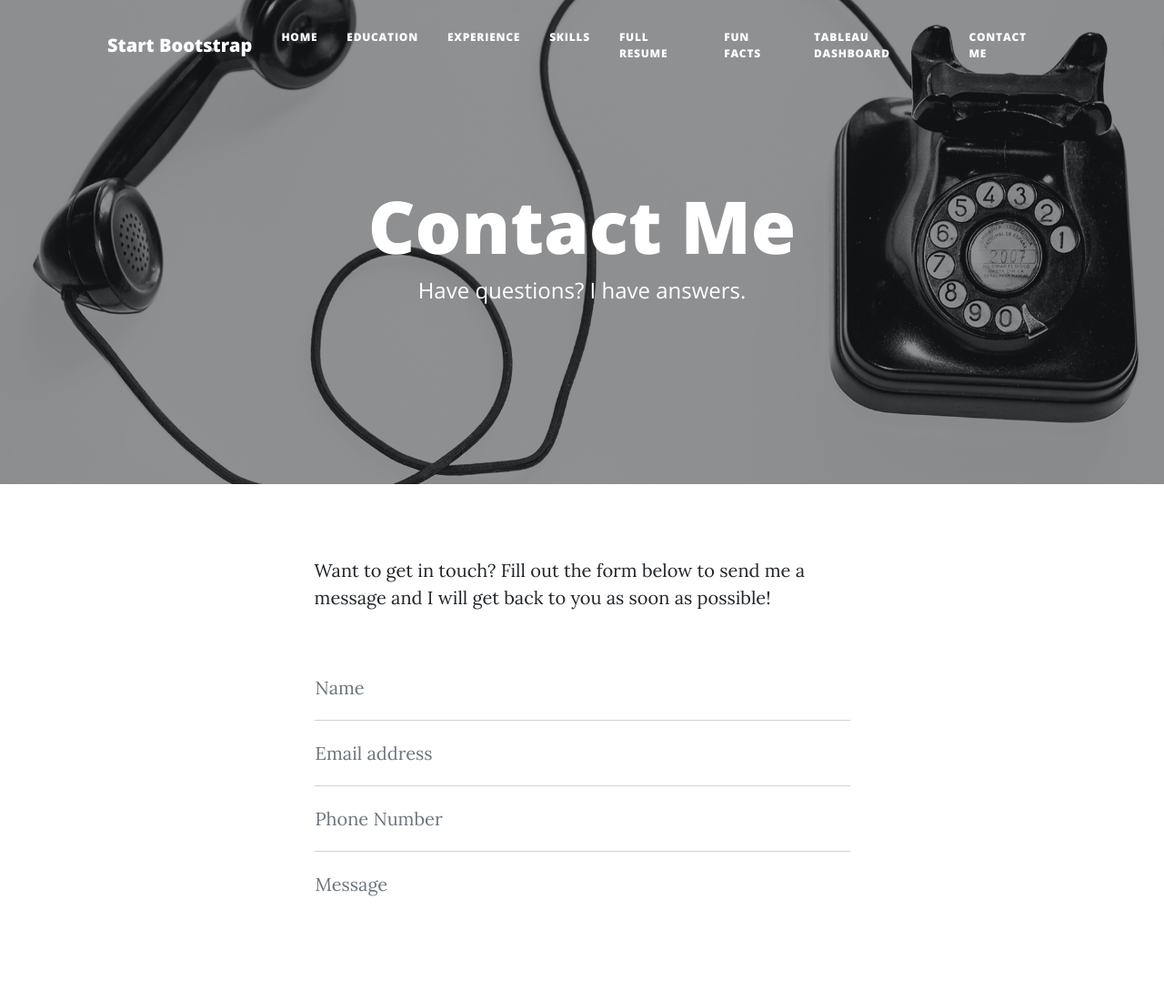
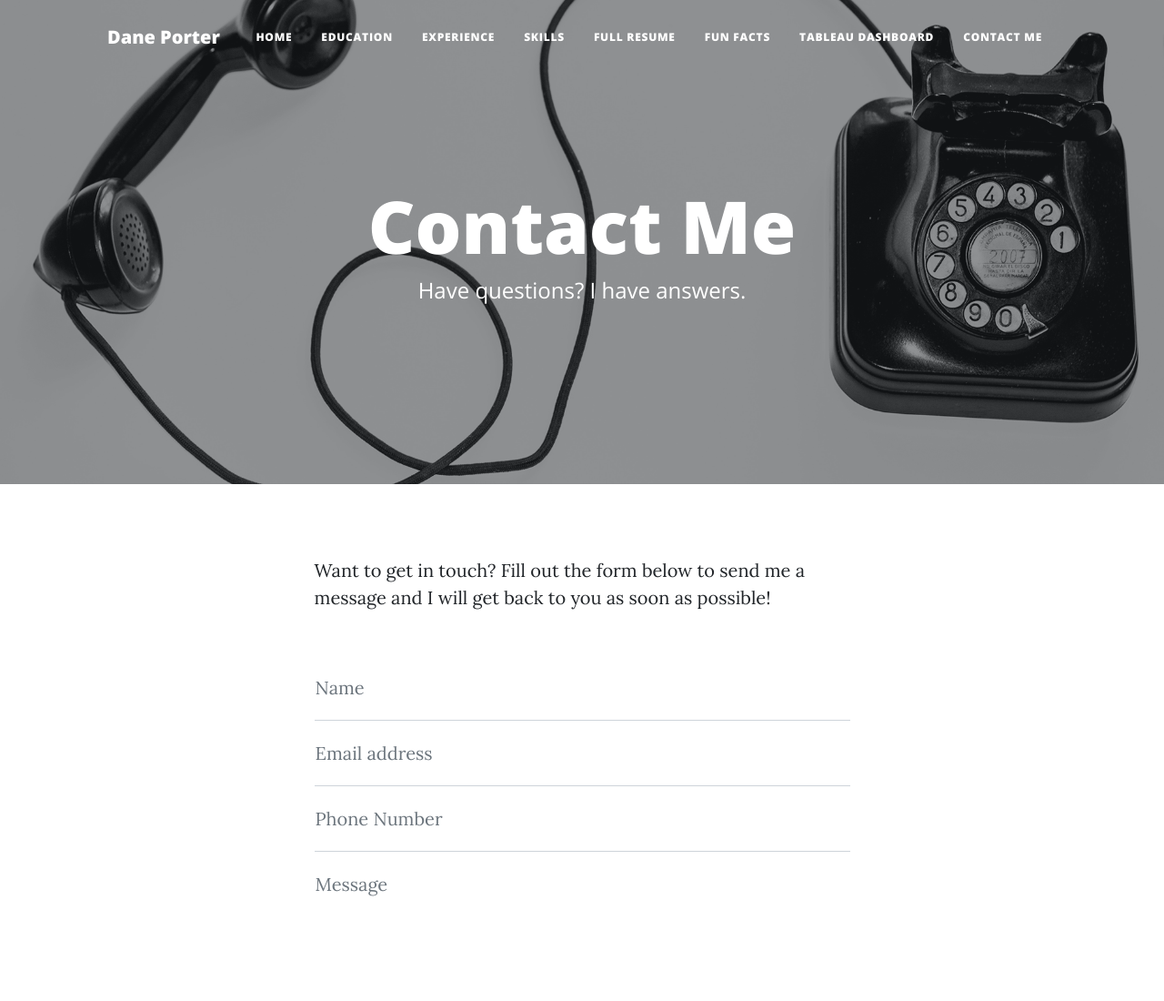
Before and after one commit to danemp1/MyPage, a plain HTML site: page contact.html in a window 1280 px wide. Shown: the top 1100 px of the page at 91% size. Drawn offline with nearby package versions, Linux system fonts and the light colour scheme.

Commit message:
Update contact.html

```diff
--- a/contact.html
+++ b/contact.html
@@ -19,7 +19,7 @@
         <!-- Navigation-->
         <nav class="navbar navbar-expand-lg navbar-light" id="mainNav">
             <div class="container px-4 px-lg-5">
-                <a class="navbar-brand" href="index.html">Start Bootstrap</a>
+                <a class="navbar-brand" href="index.html">Dane Porter</a>
                 <button class="navbar-toggler" type="button" data-bs-toggle="collapse" data-bs-target="#navbarResponsive" aria-controls="navbarResponsive" aria-expanded="false" aria-label="Toggle navigation">
                     Menu
                     <i class="fas fa-bars"></i>
```
